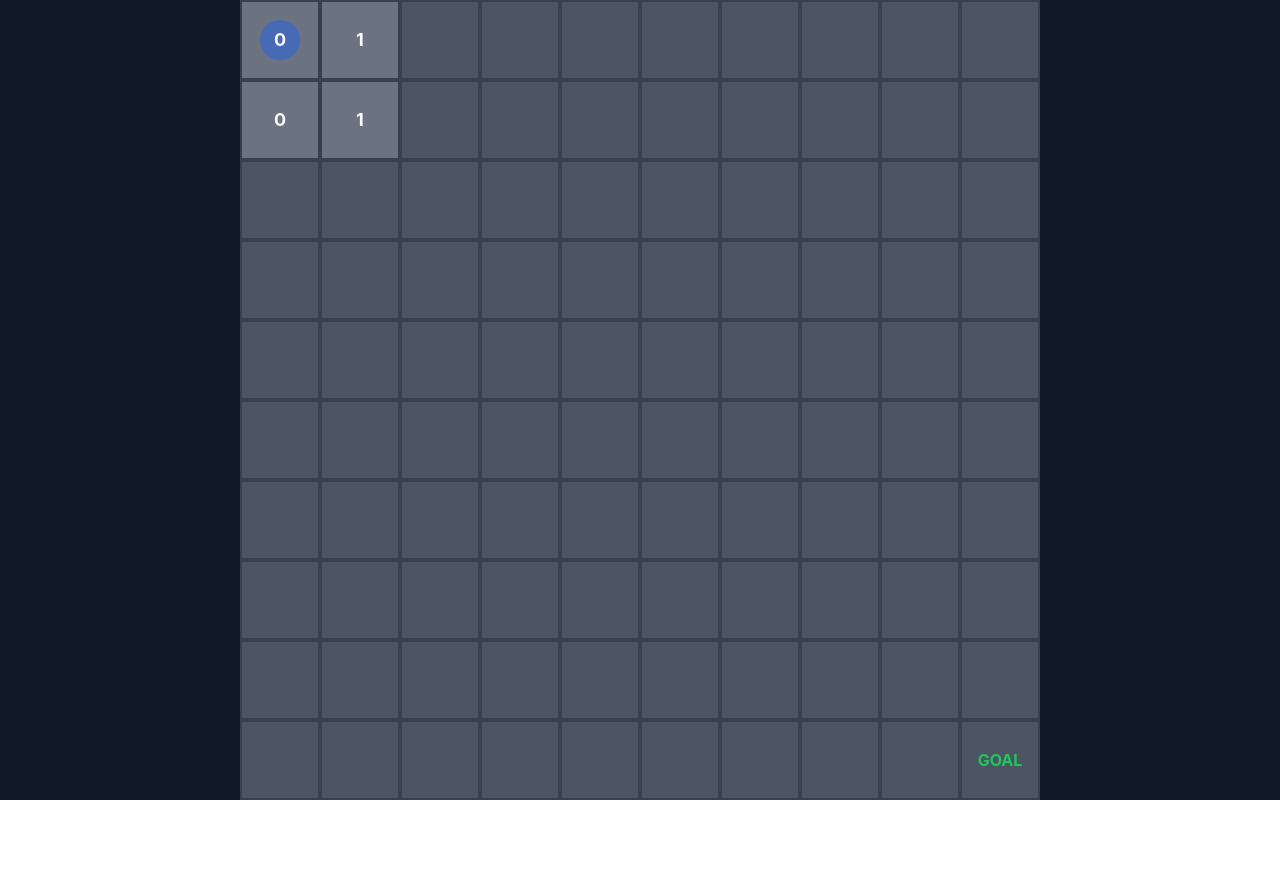
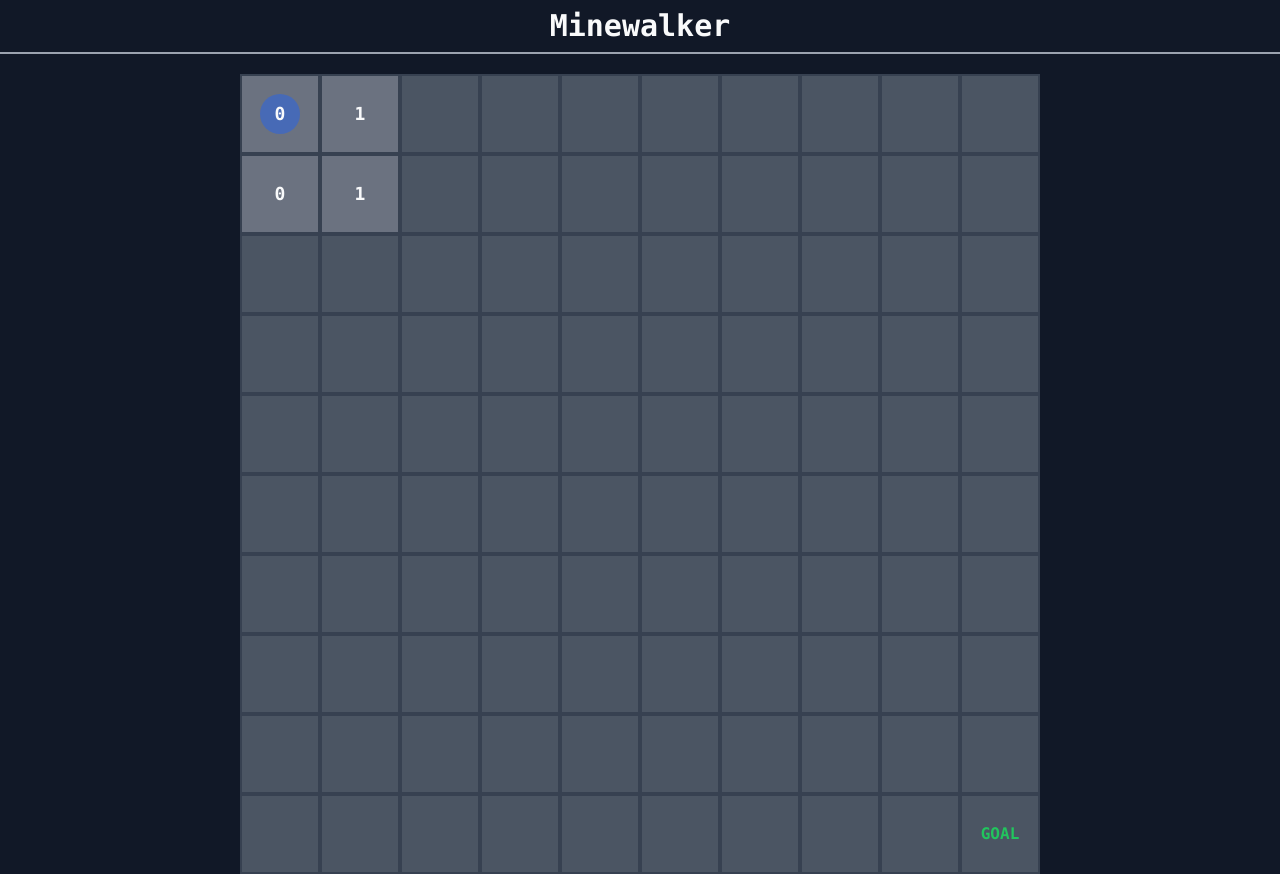
Before and after one commit to project-fortuna/minewalker, a Next.js app: page / in a window 1280 px wide. Before the commit the page ends 800 px from the top, so only its background shows below. Built offline with nearby package versions, Linux system fonts and the light colour scheme.

Commit message:
Added navbar with title only

```diff
--- a/pages/index.tsx
+++ b/pages/index.tsx
@@ -16,7 +16,10 @@ const Home: NextPage = () => {
         />
         <link rel="icon" href="/favicon.ico" />
       </Head>
-      <div className="grid place-items-center h-screen bg-gray-900">
+      <nav className="flex justify-center items-center w-full border-b-2 border-gray-400 p-2 mb-5">
+        <h1 className="font-bold text-gray-50 text-3xl">Minewalker</h1>
+      </nav>
+      <div className="grid place-items-center max-h-screen">
         <GameBoard></GameBoard>
       </div>
     </>
--- a/styles/globals.css
+++ b/styles/globals.css
@@ -8,6 +8,8 @@ body {
   margin: 0;
   font-family: -apple-system, BlinkMacSystemFont, Segoe UI, Roboto, Oxygen,
     Ubuntu, Cantarell, Fira Sans, Droid Sans, Helvetica Neue, sans-serif;
+  @apply bg-gray-900;
+  @apply font-mono;
 }
 
 a {
```
